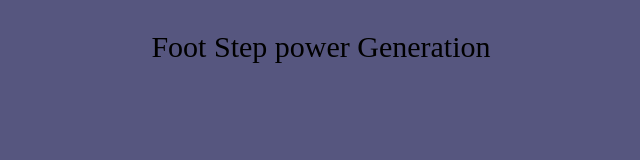
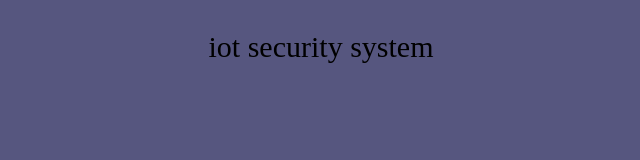
Before and after one commit to 20bec4115/IOT-BASED-SECURITY-SYSTEM, a plain HTML site: page index.html in a window 1280 px wide. Shown: the top 160 px of the page, without its empty margins (319-959 px from the left). Drawn offline with Linux system fonts and the light colour scheme; grey boxes are pictures that could not be loaded.

Commit message:
Update index.html

```diff
--- a/index.html
+++ b/index.html
@@ -25,7 +25,7 @@
     </style>
 </head>
 <body>
-    <p>Foot Step power Generation</p>
+    <p>iot security system</p>
     <div class="video-container">
     <video width="450" height="340" controls>
         <source src="Projects3.mp4" type="video/mp4">
```
